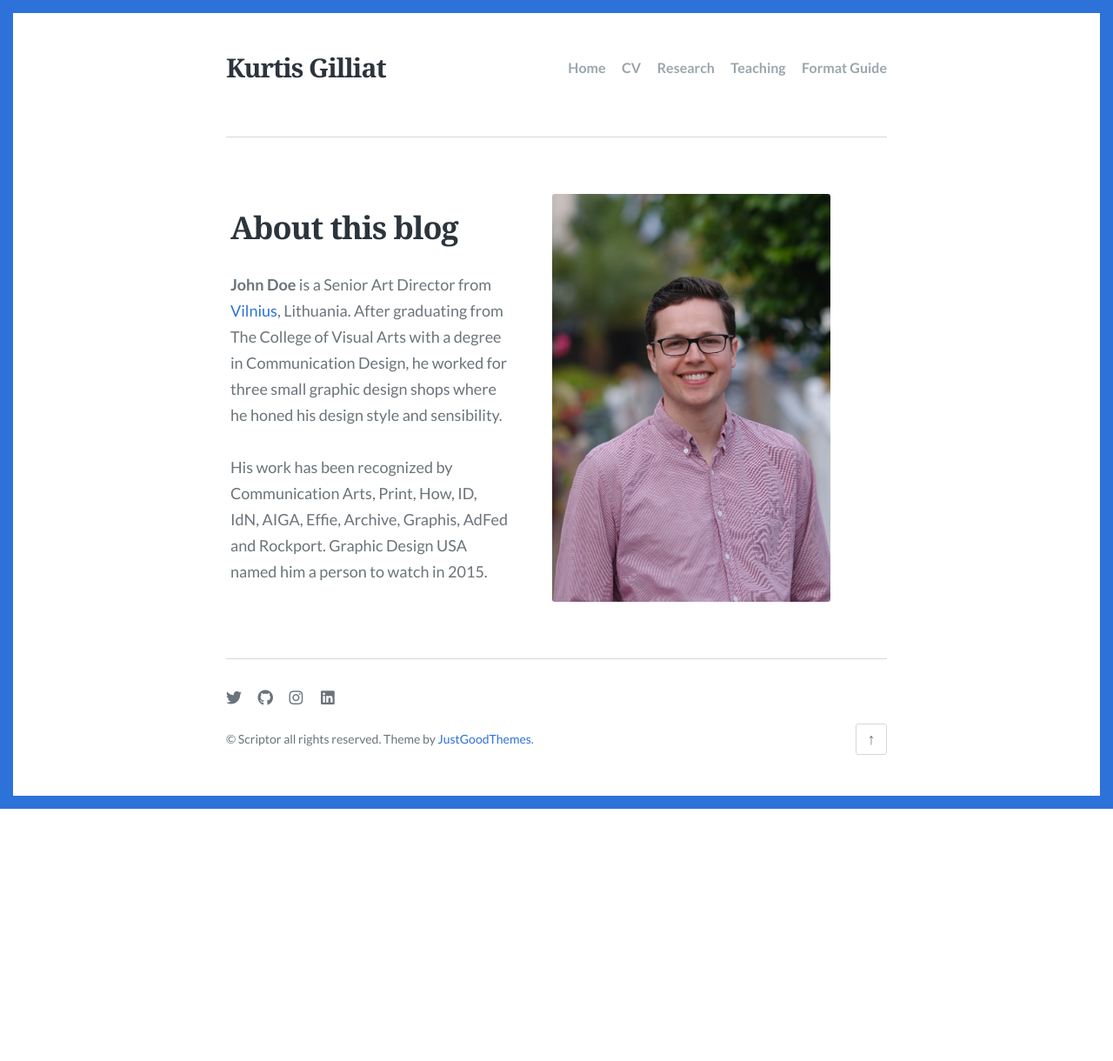
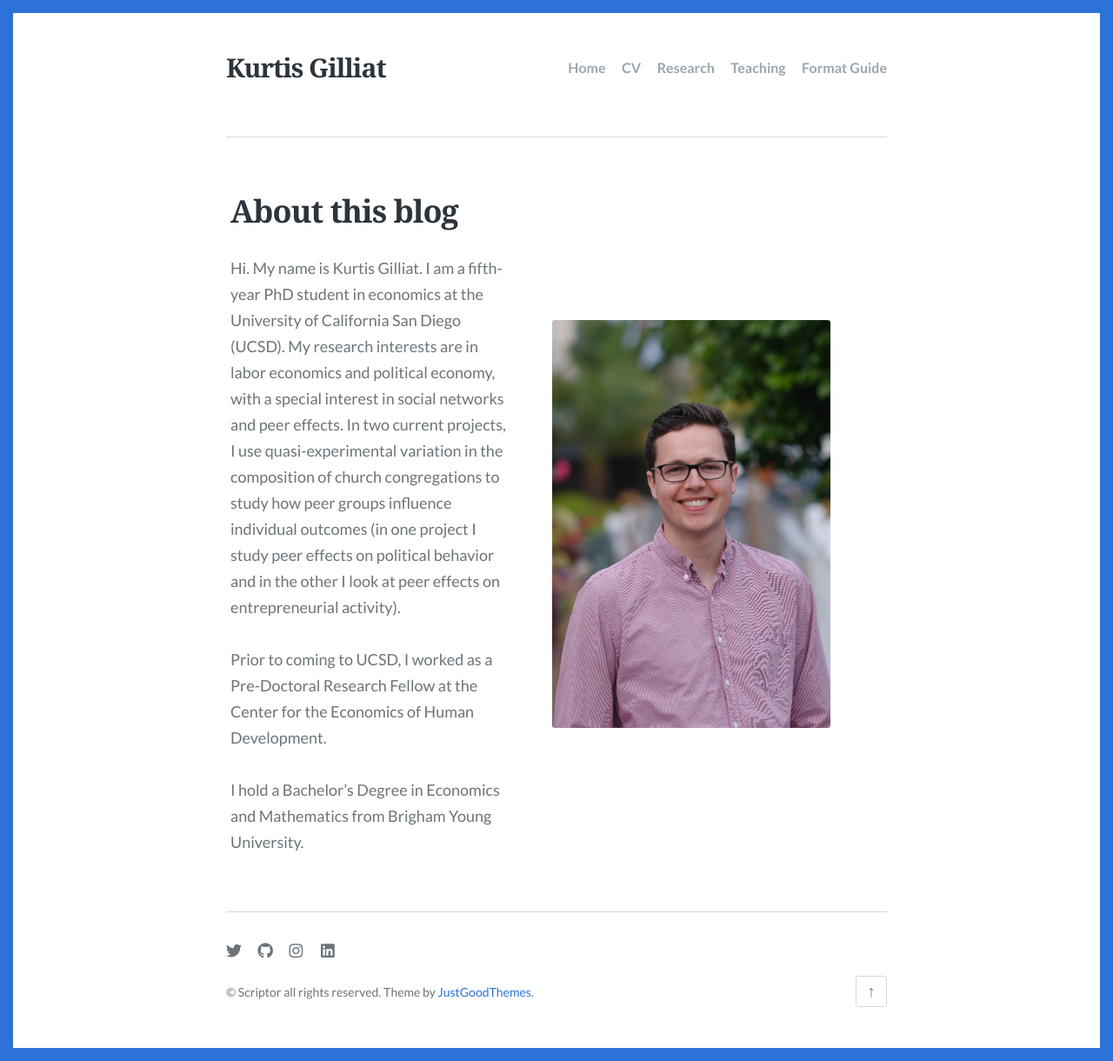
Before and after one commit to kgilliat/kgilliat.github.io, a Jekyll site: the page built from index.html, in a window 1280 px wide. Shown: the whole page at 87% size. Built offline with Jekyll 4.4.1, drawn with Linux system fonts in a browser that asks for light colours; some web fonts are replaced; the list of posts is cut into pages by our own code; before the commit the page ends 930 px from its top, so only the background shows below that.

Commit message:
Update index.html

```diff
--- a/index.html
+++ b/index.html
@@ -3,7 +3,8 @@
 title: About this blog
 feature_image: images/headshot.jpg
 ---
+Hi. My name is Kurtis Gilliat. I am a fifth-year PhD student in economics at the University of California San Diego (UCSD). My research interests are in labor economics and political economy, with a special interest in social networks and peer effects. In two current projects, I use quasi-experimental variation in the composition of church congregations to study how peer groups influence individual outcomes (in one project I study peer effects on political behavior and in the other I look at peer effects on entrepreneurial activity).
 
-**John Doe** is a Senior Art Director from [Vilnius](https://en.wikipedia.org/wiki/Vilnius), Lithuania. After graduating from The College of Visual Arts with a degree in Communication Design, he worked for three small graphic design shops where he honed his design style and sensibility.
+Prior to coming to UCSD, I worked as a Pre-Doctoral Research Fellow at the Center for the Economics of Human Development.
 
-His work has been recognized by Communication Arts, Print, How, ID, IdN, AIGA, Effie, Archive, Graphis, AdFed and Rockport. Graphic Design USA named him a person to watch in 2015.
+I hold a Bachelor's Degree in Economics and Mathematics from Brigham Young University.
```
